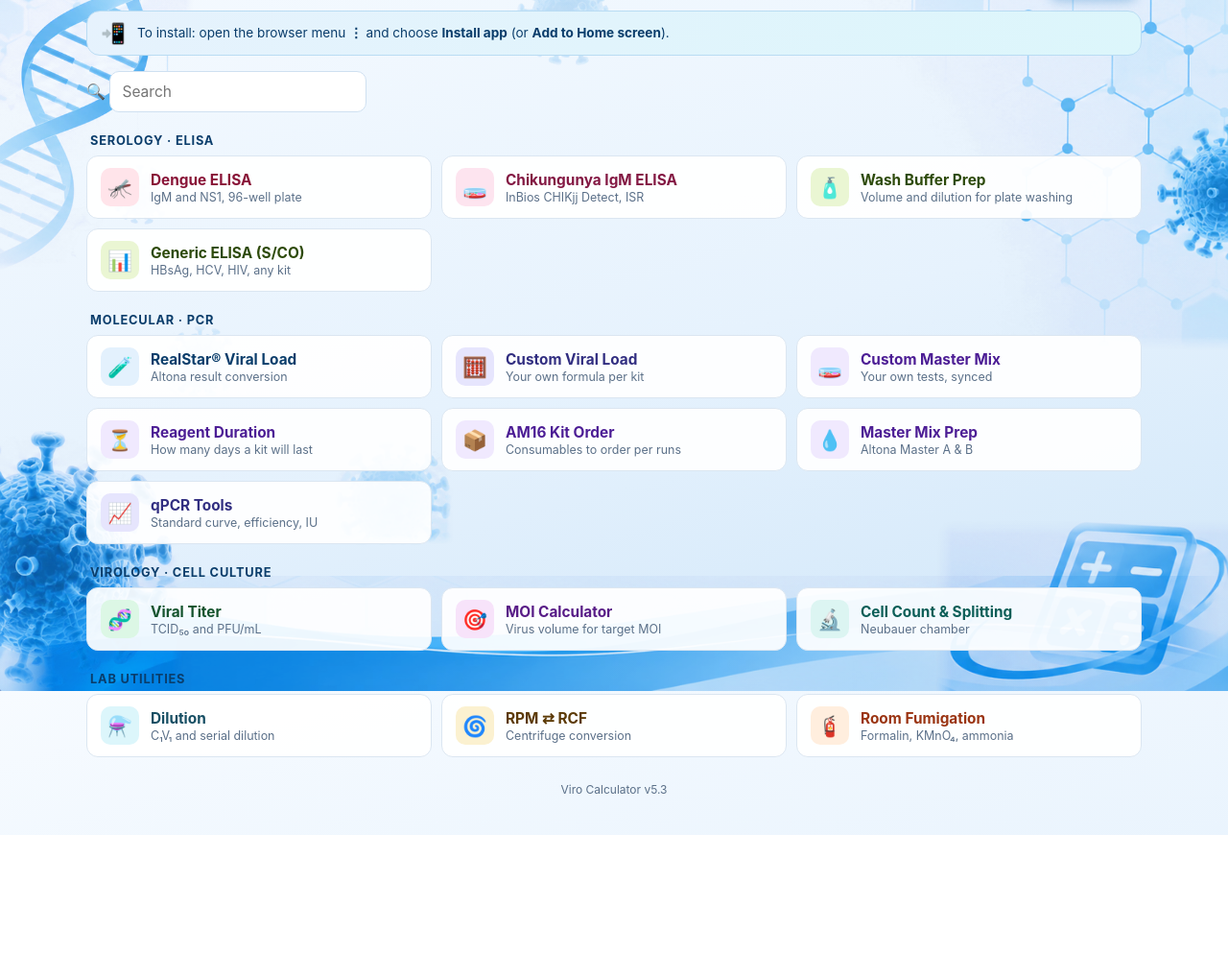
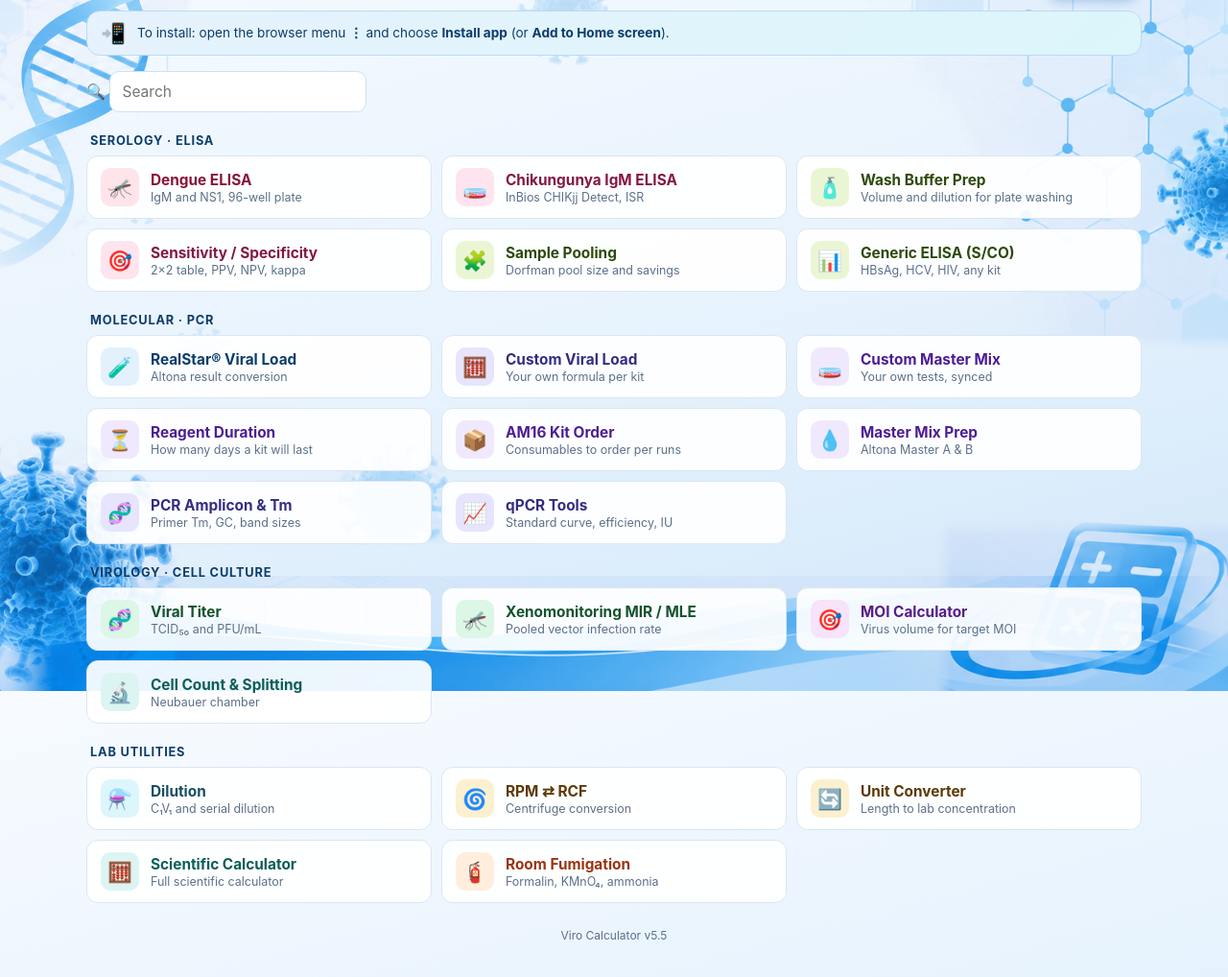
Before and after one commit to manipal-viro/calculators, a plain HTML site: page index.html in a window 1280 px wide. Shown: the part 80-1098 px from the top of the page at 96% size. Before the commit the page ends 950 px from the top, so only its background shows below. Drawn offline with Linux system fonts and the light colour scheme.

Commit message:
Update index.html

```diff
--- a/index.html
+++ b/index.html
@@ -59,6 +59,8 @@
         <a href="calculators/dengue-elisa.html" class="menu-card c-den"><div class="card-icon">🦟</div><div class="card-info"><h3>Dengue ELISA</h3><p>IgM and NS1, 96-well plate</p></div></a>
         <a href="calculators/chik-igm-elisa.html" class="menu-card c-chik"><div class="card-icon">🧫</div><div class="card-info"><h3>Chikungunya IgM ELISA</h3><p>InBios CHIKjj Detect, ISR</p></div></a>
         <a href="calculators/wash-buffer.html" class="menu-card c-elisa"><div class="card-icon">🧴</div><div class="card-info"><h3>Wash Buffer Prep</h3><p>Volume and dilution for plate washing</p></div></a>
+        <a href="calculators/diagnostic-2x2.html" class="menu-card c-chik"><div class="card-icon">🎯</div><div class="card-info"><h3>Sensitivity / Specificity</h3><p>2×2 table, PPV, NPV, kappa</p></div></a>
+        <a href="calculators/pooling-dorfman.html" class="menu-card c-elisa"><div class="card-icon">🧩</div><div class="card-info"><h3>Sample Pooling</h3><p>Dorfman pool size and savings</p></div></a>
         <a href="calculators/generic-elisa.html" class="menu-card c-elisa"><div class="card-icon">📊</div><div class="card-info"><h3>Generic ELISA (S/CO)</h3><p>HBsAg, HCV, HIV, any kit</p></div></a>
       </div>
       <h2 class="sec">Molecular · PCR</h2>
@@ -69,11 +71,13 @@
         <a href="calculators/reagent-duration.html" class="menu-card c-mm"><div class="card-icon">⏳</div><div class="card-info"><h3>Reagent Duration</h3><p>How many days a kit will last</p></div></a>
         <a href="calculators/altona-am16-order.html" class="menu-card c-mm"><div class="card-icon">📦</div><div class="card-info"><h3>AM16 Kit Order</h3><p>Consumables to order per runs</p></div></a>
         <a href="calculators/altona-mastermix.html" class="menu-card c-mm"><div class="card-icon">💧</div><div class="card-info"><h3>Master Mix Prep</h3><p>Altona Master A & B</p></div></a>
+        <a href="calculators/pcr-tm.html" class="menu-card c-qpcr"><div class="card-icon">🧬</div><div class="card-info"><h3>PCR Amplicon & Tm</h3><p>Primer Tm, GC, band sizes</p></div></a>
         <a href="calculators/qpcr-tools.html" class="menu-card c-qpcr"><div class="card-icon">📈</div><div class="card-info"><h3>qPCR Tools</h3><p>Standard curve, efficiency, IU</p></div></a>
       </div>
       <h2 class="sec">Virology · Cell culture</h2>
       <div class="menu-grid">
         <a href="calculators/viral-titer.html" class="menu-card c-titer"><div class="card-icon">🧬</div><div class="card-info"><h3>Viral Titer</h3><p>TCID₅₀ and PFU/mL</p></div></a>
+        <a href="calculators/xeno-mir-mle.html" class="menu-card c-titer"><div class="card-icon">🦟</div><div class="card-info"><h3>Xenomonitoring MIR / MLE</h3><p>Pooled vector infection rate</p></div></a>
         <a href="calculators/moi-calc.html" class="menu-card c-moi"><div class="card-icon">🎯</div><div class="card-info"><h3>MOI Calculator</h3><p>Virus volume for target MOI</p></div></a>
         <a href="calculators/neubauer-calc.html" class="menu-card c-neu"><div class="card-icon">🔬</div><div class="card-info"><h3>Cell Count & Splitting</h3><p>Neubauer chamber</p></div></a>
       </div>
@@ -81,10 +85,12 @@
       <div class="menu-grid">
         <a href="calculators/dilution-calc.html" class="menu-card c-dil"><div class="card-icon">⚗️</div><div class="card-info"><h3>Dilution</h3><p>C₁V₁ and serial dilution</p></div></a>
         <a href="calculators/rcf-calc.html" class="menu-card c-rcf"><div class="card-icon">🌀</div><div class="card-info"><h3>RPM ⇄ RCF</h3><p>Centrifuge conversion</p></div></a>
+        <a href="calculators/unit-converter.html" class="menu-card c-rcf"><div class="card-icon">🔄</div><div class="card-info"><h3>Unit Converter</h3><p>Length to lab concentration</p></div></a>
+        <a href="calculators/sci-calc.html" class="menu-card c-neu"><div class="card-icon">🧮</div><div class="card-info"><h3>Scientific Calculator</h3><p>Full scientific calculator</p></div></a>
         <a href="calculators/fumigation-calc.html" class="menu-card c-fum"><div class="card-icon">🧯</div><div class="card-info"><h3>Room Fumigation</h3><p>Formalin, KMnO₄, ammonia</p></div></a>
       </div>
     </main>
-    <div class="version-tag">Viro Calculator v5.3</div>
+    <div class="version-tag">Viro Calculator v5.5</div>
   </div>
 
   <script>
```
